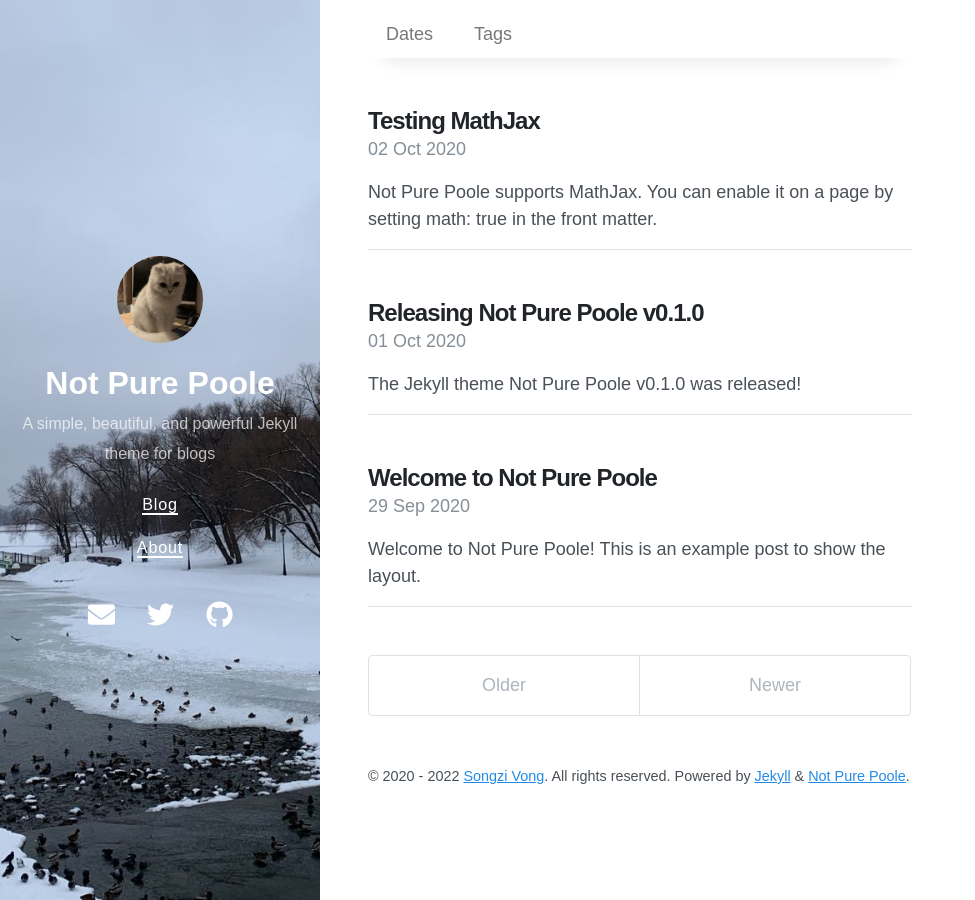
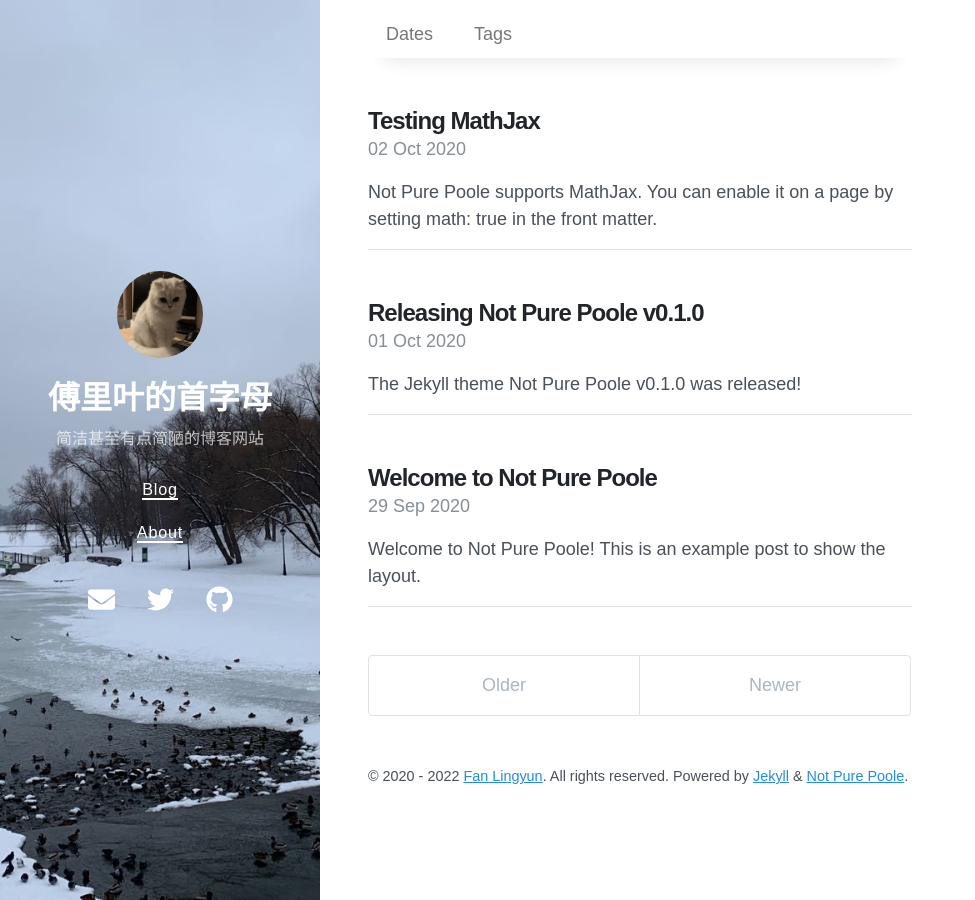
Before and after one commit to sheldonvan/blog, a Jekyll site: the page built from index.html, in a window 1280 px wide. Shown: the whole page, without its empty margins (0-975 px from the left). Built offline with Jekyll 4.4.1, drawn with Linux system fonts in a browser that asks for light colours; nearby versions of some CDN libraries; the list of posts is cut into pages by our own code.

Commit message:
修改yml

```diff
--- a/_config.yml
+++ b/_config.yml
@@ -1,7 +1,7 @@
 # Setup
-title: Not Pure Poole
-description: A simple, beautiful, and powerful Jekyll theme for blogs
-url: https://vszhub.github.io
+title: 傅里叶的首字母
+description: 简洁甚至有点简陋的博客网站
+url: https://sheldonvan.github.io/blog.github-io/
 avatar: /avatar.jpeg
 paginate: 5
 permalink: pretty
@@ -54,6 +54,6 @@ sass:
 
 # Specify the author for blog posts
 author:
-  name: Songzi Vong
+  name: Fan Lingyun
   url: https://github.com/vszhub/
   email: vszhub@gmail.com
```
Also changed, not shown: 1 other file.
